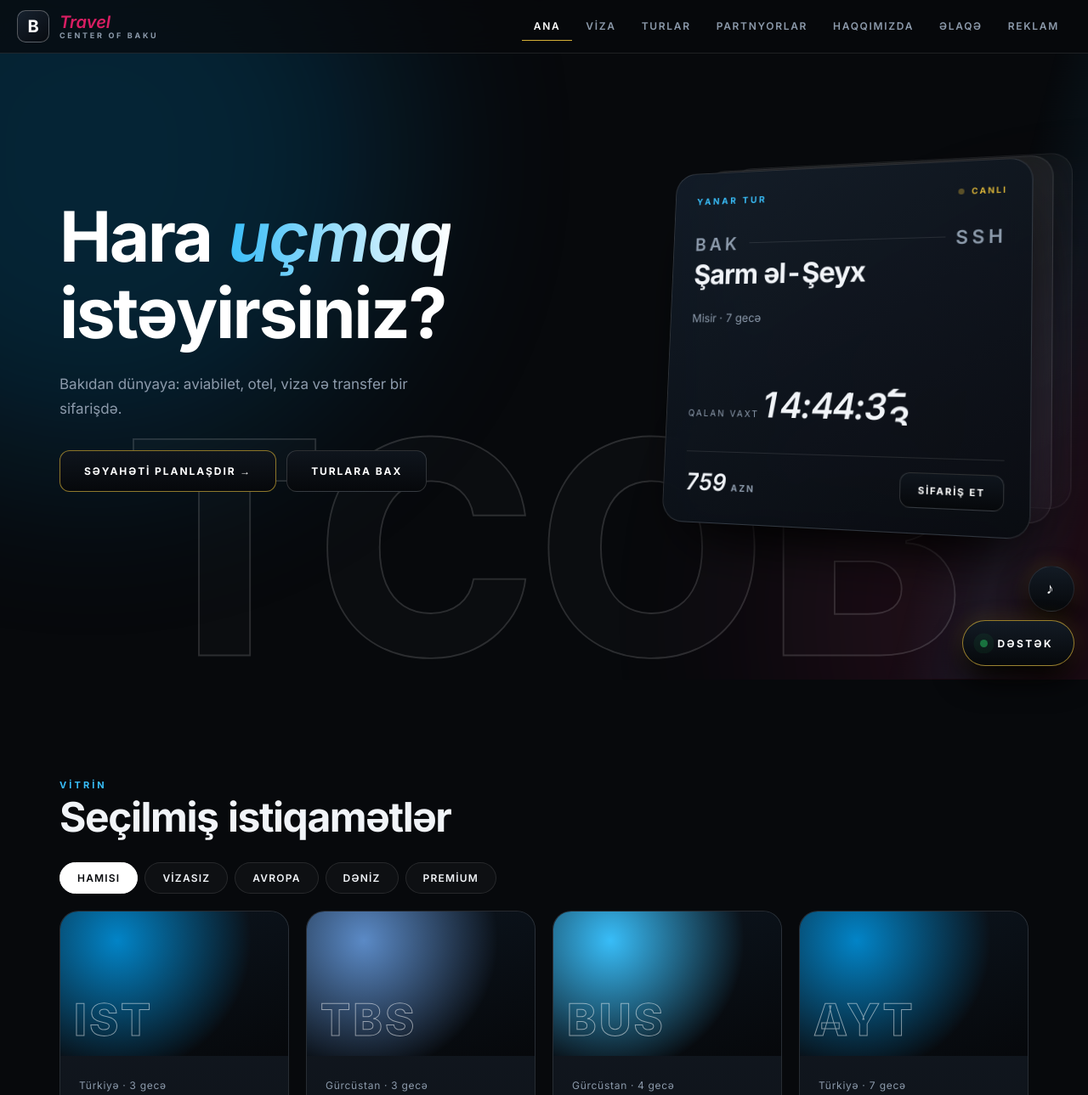
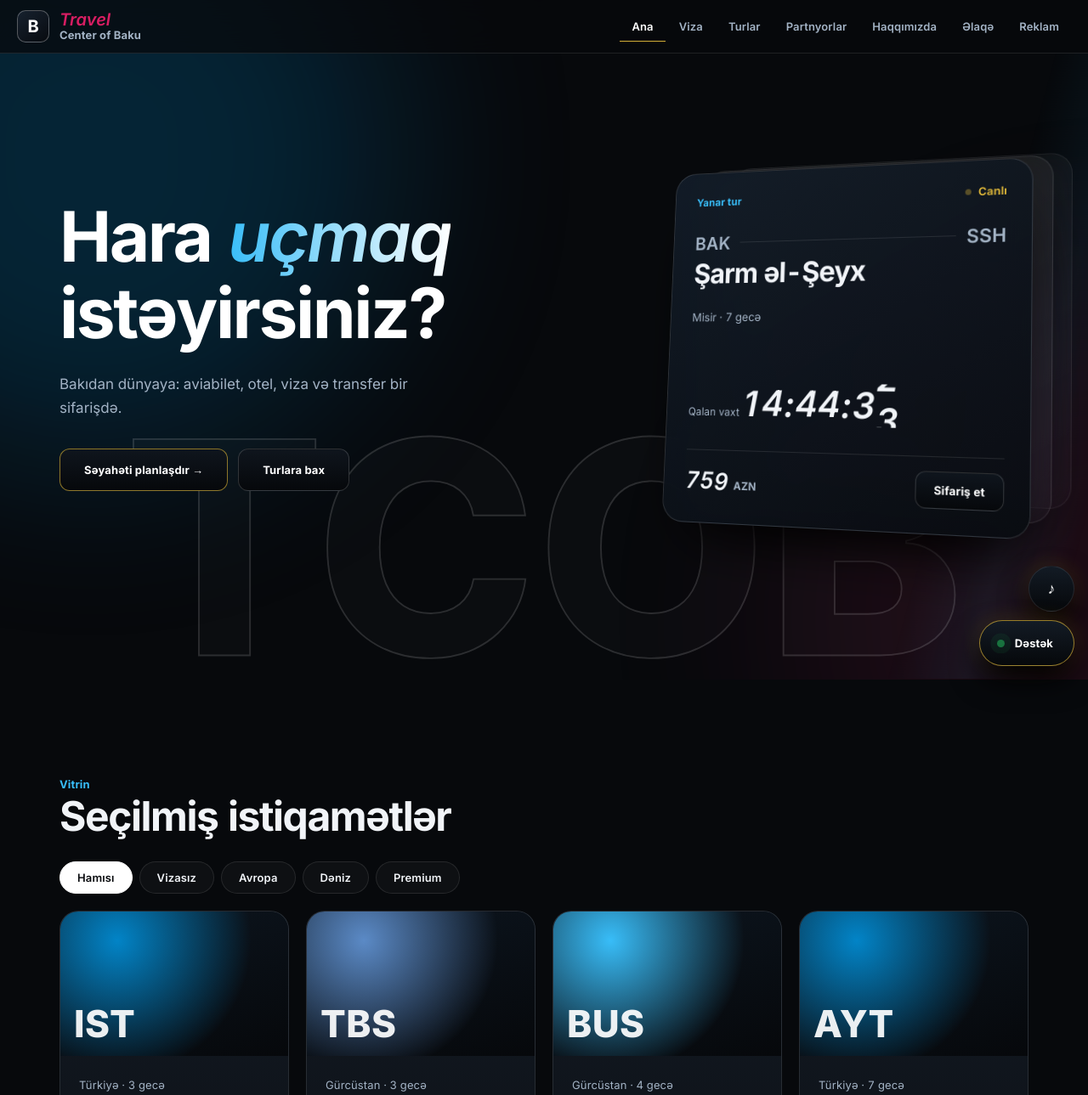
Before and after one commit to azvectornihadshefiyev-creator/tcob, a plain HTML site: page index.html in a window 1280 px wide. Shown: the top 1289 px of the page at 85% size. Drawn offline with Linux system fonts and the light colour scheme.

Commit message:
Add files via upload

```diff
--- a/index.html
+++ b/index.html
@@ -7,17 +7,17 @@
 <title>Travel Center of Baku</title>
 <link rel="stylesheet" href="https://fonts.googleapis.com/css2?family=Inter:ital,wght@0,400;0,500;0,600;0,700;0,800;1,600&display=swap">
 <style>
-:root{color-scheme:dark;--bg:#07090c;--g1:#0d1117;--g2:#131a23;--ink:#f1f4f8;--mut:#8c9aab;--line:rgba(255,255,255,.1);--sky:#38BDF8;--deep:#0284C7;--steel:#5B8AC6;--pink:#D91E63;--gold:#D4AF37;--ivory:#f4f1ea;--d:Inter,"Segoe UI",system-ui,sans-serif;box-sizing:border-box;padding-top:env(safe-area-inset-top,0px);padding-bottom:env(safe-area-inset-bottom,0px)}
+:root{color-scheme:dark;--bg:#07090c;--g1:#0d1117;--g2:#131a23;--ink:#f1f4f8;--mut:#a3b3c5;--line:rgba(255,255,255,.1);--sky:#38BDF8;--deep:#0284C7;--steel:#5B8AC6;--pink:#D91E63;--gold:#D4AF37;--ivory:#f4f1ea;--d:Inter,"Segoe UI",system-ui,sans-serif;box-sizing:border-box;padding-top:env(safe-area-inset-top,0px);padding-bottom:env(safe-area-inset-bottom,0px)}
 @property --a{syntax:"<angle>";initial-value:0deg;inherits:false}
 *{box-sizing:border-box;margin:0}
 html{scroll-padding-top:env(safe-area-inset-top,0px);scroll-behavior:smooth}
-body{background:var(--bg);color:var(--ink);font:400 16px/1.7 Inter,"Segoe UI",system-ui,sans-serif;overflow-x:hidden;font-variant-numeric:lining-nums tabular-nums}
+body{background:var(--bg);color:var(--ink);font:400 16px/1.65 Inter,"Segoe UI",system-ui,sans-serif;overflow-x:hidden;font-variant-numeric:lining-nums tabular-nums}
 body.cc,body.cc *{cursor:none!important}
 h1,h2,h3{font-family:var(--d);font-weight:700;line-height:1.1;letter-spacing:-.03em}
 h2{font-size:clamp(28px,4.4vw,48px);margin-bottom:22px}
 h3{font-size:22px}
 .wrap{max-width:1180px;margin:0 auto;padding:0 20px}
-.kick{font:700 11px Inter,"Segoe UI",system-ui,sans-serif;letter-spacing:.28em;text-transform:uppercase;color:var(--sky)}
+.kick{font:700 13px Inter,"Segoe UI",system-ui,sans-serif;letter-spacing:.01em;color:var(--sky)}
 .mesh{position:fixed;inset:0;z-index:-1;background:var(--bg);overflow:hidden}
 .mesh i{position:absolute;width:56vmax;height:56vmax;border-radius:50%;filter:blur(110px);opacity:.22;animation:mv 30s ease-in-out infinite alternate}
 .mesh i:nth-child(1){background:var(--deep);left:-20vmax;top:-14vmax}
@@ -33,19 +33,19 @@ header{position:sticky;top:env(safe-area-inset-top,0px);z-index:40;display:flex;
 .lg{display:flex;align-items:center;gap:12px;text-decoration:none;color:#fff;flex:none}
 .lg i{width:38px;height:38px;border:1px solid rgba(255,255,255,.3);border-radius:10px;display:grid;place-items:center;font:700 20px var(--d);font-style:normal;background:linear-gradient(145deg,#16212e,#080b10)}
 .lg em{display:block;font:italic 600 20px/1 var(--d);color:var(--pink)}
-.lg small{display:block;font:700 9px Inter,"Segoe UI",system-ui,sans-serif;letter-spacing:.3em;text-transform:uppercase;color:var(--mut)}
+.lg small{display:block;font:700 13px Inter,"Segoe UI",system-ui,sans-serif;letter-spacing:.01em;color:var(--mut)}
 nav{display:flex;gap:2px;overflow-x:auto;min-width:0}
-nav a{white-space:nowrap;text-decoration:none;padding:9px 14px;font:600 12px Inter,"Segoe UI",system-ui,sans-serif;letter-spacing:.14em;text-transform:uppercase;color:var(--mut);border-bottom:1px solid transparent;transition:.3s}
+nav a{white-space:nowrap;text-decoration:none;padding:9px 14px;font:600 13px Inter,"Segoe UI",system-ui,sans-serif;letter-spacing:.01em;color:var(--mut);border-bottom:1px solid transparent;transition:.3s}
 nav a:hover{color:#fff}
 nav a.on{color:#fff;border-color:var(--gold)}
 .view{display:none}.view.on{display:block;animation:vin .8s cubic-bezier(.2,.8,.2,1)}
 @keyframes vin{from{opacity:0;transform:translateY(-28px)}}
-.btn{position:relative;overflow:hidden;display:inline-flex;align-items:center;gap:10px;cursor:pointer;color:#fff;text-decoration:none;font:700 12px Inter,"Segoe UI",system-ui,sans-serif;letter-spacing:.16em;text-transform:uppercase;padding:16px 28px;border-radius:12px;background:linear-gradient(180deg,#0f151d,#06080b);border:1px solid rgba(255,255,255,.16);transition:border-color .3s,transform .3s,box-shadow .3s}
+.btn{position:relative;overflow:hidden;display:inline-flex;align-items:center;gap:10px;cursor:pointer;color:#fff;text-decoration:none;font:700 13px Inter,"Segoe UI",system-ui,sans-serif;letter-spacing:.01em;padding:16px 28px;border-radius:12px;background:linear-gradient(180deg,#0f151d,#06080b);border:1px solid rgba(255,255,255,.16);transition:border-color .3s,transform .3s,box-shadow .3s}
 .btn::after{content:"";position:absolute;inset:0;background:linear-gradient(110deg,transparent 35%,rgba(255,255,255,.2) 50%,transparent 65%);transform:translateX(-130%);transition:transform .8s}
 .btn:hover{border-color:rgba(255,255,255,.75);transform:translateY(-2px);box-shadow:0 16px 30px -14px #000}
 .btn:hover::after{transform:translateX(130%)}
 .btn.p{border-color:rgba(212,175,55,.65)}
-.btn.s{padding:12px 20px;font-size:11px}
+.btn.s{padding:12px 20px;font-size:13px}
 .hero{position:relative;overflow:hidden;min-height:calc(100vh - 64px);padding:70px 0 120px;display:flex;align-items:center}
 .tcob{position:absolute;left:50%;bottom:-3%;width:min(1500px,190vw);transform:translateX(-50%);pointer-events:none}
 .tcob text{font:800 280px var(--d);text-anchor:middle;fill:rgba(255,255,255,.018);stroke-width:1.5}
@@ -69,24 +69,24 @@ nav a.on{color:#fff;border-color:var(--gold)}
 .l3::after{content:"";position:absolute;inset:0;background:linear-gradient(115deg,transparent 40%,rgba(255,255,255,.12) 50%,transparent 60%);animation:ls 6s ease-in-out infinite;pointer-events:none}
 @keyframes ls{0%{transform:translateX(-130%)}40%,100%{transform:translateX(130%)}}
 .l3 .top{display:flex;justify-content:space-between;align-items:center}
-.live{font:700 10px Inter,"Segoe UI",system-ui,sans-serif;letter-spacing:.2em;text-transform:uppercase;color:var(--gold);display:flex;align-items:center;gap:8px}
+.live{font:700 13px Inter,"Segoe UI",system-ui,sans-serif;letter-spacing:.01em;color:var(--gold);display:flex;align-items:center;gap:8px}
 .live i{width:7px;height:7px;border-radius:50%;background:var(--gold);animation:bl 1.4s infinite}
 @keyframes bl{50%{opacity:.25}}
-.l3 .rt{font:600 22px var(--d);letter-spacing:.2em;color:var(--mut);display:flex;align-items:center;gap:12px;margin-bottom:6px}
+.l3 .rt{font:600 22px var(--d);letter-spacing:.01em;color:var(--mut);display:flex;align-items:center;gap:12px;margin-bottom:6px}
 .l3 .rt u{flex:1;height:1px;background:var(--line)}
 .l3 h3{font-size:34px}
 .l3 p{color:var(--mut);font-size:14px}
 .od{display:inline-flex;font-variant-numeric:tabular-nums}
-.od .dg{display:inline-block;height:1em;line-height:1;overflow:hidden;vertical-align:top;width:.62em;text-align:center}
-.od .dg b{display:block;font-weight:inherit;line-height:1;transition:transform 1.1s cubic-bezier(.2,.8,.2,1)}
-.od .sp{display:inline-block;line-height:1;width:.3em;text-align:center}
+.od .dg{display:inline-block;height:1.2em;line-height:1.2;overflow:hidden;vertical-align:top;width:.66em;text-align:center}
+.od .dg b{display:block;font-weight:inherit;line-height:1.2;transition:transform 1.1s cubic-bezier(.2,.8,.2,1)}
+.od .sp{display:inline-block;line-height:1.2;width:.34em;text-align:center}
 .big{font:700 42px/1 var(--d);margin-top:4px}
 .l3 .foot{display:flex;justify-content:space-between;align-items:center;border-top:1px solid var(--line);padding-top:16px}
 .price{font:700 28px/1 var(--d)}
-.price small{font:700 11px Inter,"Segoe UI",system-ui,sans-serif;letter-spacing:.2em;color:var(--mut)}
+.price small{font:700 13px Inter,"Segoe UI",system-ui,sans-serif;letter-spacing:.01em;color:var(--mut)}
 .sec{padding:110px 0 0}
 .mo{display:flex;gap:8px;overflow-x:auto;padding:4px 0 20px}
-.mo button,.chip,.seg{cursor:pointer;border:1px solid var(--line);background:rgba(255,255,255,.03);color:var(--ink);border-radius:99px;padding:10px 20px;font:600 12px Inter,"Segoe UI",system-ui,sans-serif;letter-spacing:.1em;text-transform:uppercase;white-space:nowrap;transition:.3s}
+.mo button,.chip,.seg{cursor:pointer;border:1px solid var(--line);background:rgba(255,255,255,.03);color:var(--ink);border-radius:99px;padding:10px 20px;font:600 13px Inter,"Segoe UI",system-ui,sans-serif;letter-spacing:.01em;white-space:nowrap;transition:.3s}
 .mo button:hover,.chip:hover{border-color:rgba(255,255,255,.6)}
 .mo button.on,.chip.on{background:#fff;color:#07090c;border-color:#fff}
 .tg{display:grid;gap:20px;grid-template-columns:repeat(auto-fill,minmax(260px,1fr));perspective:1000px}
@@ -95,12 +95,12 @@ nav a.on{color:#fff;border-color:var(--gold)}
 .tc::after,.bn::after,.vr::after{content:"";position:absolute;inset:0;pointer-events:none;background:radial-gradient(260px circle at var(--mx,50%) var(--my,0%),rgba(255,255,255,.12),transparent 60%),linear-gradient(115deg,transparent 35%,rgba(56,189,248,.08) 48%,rgba(217,30,99,.07) 54%,transparent 66%);opacity:0;transition:opacity .4s}
 .tc:hover::after,.bn:hover::after,.vr:hover::after{opacity:1}
 .art{height:170px;position:relative;cursor:zoom-in;background:radial-gradient(circle at 25% 20%,var(--g),transparent 65%),linear-gradient(160deg,#0d1620,#06080b);display:flex;align-items:flex-end;padding:16px}
-.art b{font:800 52px/1 var(--d);color:transparent;-webkit-text-stroke:1px rgba(255,255,255,.5);letter-spacing:.06em}
+.art b{font:800 44px/1 var(--d);color:rgba(255,255,255,.92);letter-spacing:.01em}
 .tc .bd{padding:20px 22px 22px}
-.tc small{color:var(--mut);font-size:12px;letter-spacing:.06em}
+.tc small{color:var(--mut);font-size:13px;letter-spacing:.01em}
 .tc h3{margin:2px 0 14px;font-size:24px}
 .pr{display:flex;justify-content:space-between;align-items:center;margin-bottom:16px}
-.pr>span:first-child{font:700 10px Inter,"Segoe UI",system-ui,sans-serif;letter-spacing:.2em;text-transform:uppercase;color:var(--gold)}
+.pr>span:first-child{font:700 13px Inter,"Segoe UI",system-ui,sans-serif;letter-spacing:.01em;color:var(--gold)}
 .pv{font:700 22px/1 var(--d);display:flex;gap:6px;align-items:baseline}
 .bento{display:grid;gap:16px;grid-template-columns:repeat(4,1fr);grid-auto-rows:minmax(200px,auto)}
 .bn{position:relative;overflow:hidden;padding:28px;border-radius:24px;background:linear-gradient(180deg,var(--g2),var(--g1));border:1px solid var(--line)}
@@ -119,12 +119,12 @@ nav a.on{color:#fff;border-color:var(--gold)}
 .vip{background:linear-gradient(160deg,#090b0f,#10161f);border:1px solid rgba(212,175,55,.6);border-radius:32px;padding:48px 28px;box-shadow:0 0 70px rgba(212,175,55,.12),inset 0 0 60px rgba(212,175,55,.05)}
 .vip h2{color:var(--gold)}
 .vr{position:relative;overflow:hidden;display:grid;grid-template-columns:1fr auto;gap:12px;align-items:center;padding:20px 8px;border-bottom:1px solid rgba(212,175,55,.25)}
-.vr b{font:600 20px var(--d)}.vr small{display:block;color:var(--gold);font:700 10px Inter,"Segoe UI",system-ui,sans-serif;letter-spacing:.2em;text-transform:uppercase}
+.vr b{font:600 20px var(--d)}.vr small{display:block;color:var(--gold);font:700 13px Inter,"Segoe UI",system-ui,sans-serif;letter-spacing:.01em}
 .vr .od{font:700 32px/1 var(--d);color:var(--gold)}
 .vz{display:grid;gap:20px;grid-template-columns:repeat(auto-fit,minmax(270px,1fr))}
 .pass{position:relative;background:var(--ivory);color:#0b1520;border-radius:20px;padding:26px;border-top:4px solid var(--c)}
 .pass h3{font-size:28px}
-.pass .rg{display:inline-block;margin:6px 0 12px;padding:4px 12px;border-radius:99px;border:1px solid var(--c);color:var(--c);font:700 10px Inter,"Segoe UI",system-ui,sans-serif;letter-spacing:.16em;text-transform:uppercase}
+.pass .rg{display:inline-block;margin:6px 0 12px;padding:4px 12px;border-radius:99px;border:1px solid var(--c);color:var(--c);font:700 13px Inter,"Segoe UI",system-ui,sans-serif;letter-spacing:.01em}
 .pass p{font-size:14px;color:#4a5b6c}
 .pass .btn{margin-top:14px}
 .card{position:relative;background:linear-gradient(180deg,var(--g2),var(--g1));border:1px solid var(--line);border-radius:24px;padding:28px}
@@ -132,18 +132,18 @@ nav a.on{color:#fff;border-color:var(--gold)}
 .rev{margin-top:12px;padding:16px 18px;border-left:2px solid var(--pink);background:rgba(255,255,255,.04);border-radius:0 12px 12px 0}
 .fl{position:relative;margin:10px 0}
 .fl label{position:absolute;left:16px;top:16px;color:var(--mut);font-size:15px;transition:.25s;pointer-events:none}
-.fl input:focus+label,.fl input:not(:placeholder-shown)+label,.fl textarea:focus+label,.fl textarea:not(:placeholder-shown)+label{top:-8px;font-size:10px;letter-spacing:.14em;text-transform:uppercase;background:#0d1117;padding:0 8px;color:var(--sky)}
+.fl input:focus+label,.fl input:not(:placeholder-shown)+label,.fl textarea:focus+label,.fl textarea:not(:placeholder-shown)+label{top:-8px;font-size:13px;letter-spacing:.01em;background:#0d1117;padding:0 8px;color:var(--sky)}
 input,select,textarea{width:100%;padding:16px;border-radius:12px;border:1px solid var(--line);background:rgba(255,255,255,.03);color:var(--ink);font:inherit;outline:0;transition:.3s;margin:0}
 input:focus,select:focus,textarea:focus{border-color:var(--sky);box-shadow:0 0 0 3px rgba(56,189,248,.14),0 0 28px rgba(56,189,248,.35)}
 select option{background:#0d1117}
-.sl{display:block;font:700 10px Inter,"Segoe UI",system-ui,sans-serif;letter-spacing:.2em;text-transform:uppercase;color:var(--mut);margin:14px 0 6px}
+.sl{display:block;font:700 13px Inter,"Segoe UI",system-ui,sans-serif;letter-spacing:.01em;color:var(--mut);margin:14px 0 6px}
 .stats{display:grid;gap:18px;grid-template-columns:repeat(auto-fit,minmax(230px,1fr))}
 .stats .card{text-align:center}
 .stats .od{font:700 40px/1 var(--d);margin-bottom:10px;justify-content:center;display:flex}
-.stats span.t{color:var(--mut);font-size:12px;letter-spacing:.18em;text-transform:uppercase}
+.stats span.t{color:var(--mut);font-size:13px;letter-spacing:.01em}
 .ph{padding:80px 0 30px;background:radial-gradient(circle at 85% 0,rgba(56,189,248,.14),transparent 45%)}
 .ph h1{font-size:clamp(34px,5.6vw,68px);margin-top:26px}
-.back{display:inline-block;padding:10px 20px;border:1px solid var(--line);border-radius:99px;text-decoration:none;color:var(--mut);font:600 12px Inter,"Segoe UI",system-ui,sans-serif;letter-spacing:.14em;text-transform:uppercase;transition:.3s}
+.back{display:inline-block;padding:10px 20px;border:1px solid var(--line);border-radius:99px;text-decoration:none;color:var(--mut);font:600 13px Inter,"Segoe UI",system-ui,sans-serif;letter-spacing:.01em;transition:.3s}
 .back:hover{color:#fff;border-color:#fff}
 .ov,.lb{position:fixed;inset:0;display:none;place-items:center;background:rgba(3,5,8,.82);backdrop-filter:blur(14px);padding:14px}
 .ov{z-index:100}.lb{z-index:150}
@@ -154,18 +154,18 @@ select option{background:#0d1117}
 .chips{display:flex;flex-wrap:wrap;gap:8px;margin:6px 0}
 .segs{display:grid;grid-template-columns:repeat(3,1fr);gap:8px}
 .seg{border-radius:16px;text-align:left;white-space:normal;letter-spacing:0;text-transform:none;padding:14px}
-.seg b{display:block;font:600 15px var(--d)}.seg small{color:var(--mut);font-size:11px;line-height:1.3;display:block}
+.seg b{display:block;font:600 15px var(--d)}.seg small{color:var(--mut);font-size:13px;line-height:1.3;display:block}
 .seg.on{border-color:var(--gold);background:rgba(212,175,55,.1)}
 #sug{position:absolute;left:0;right:0;background:#111a25;border:1px solid var(--line);border-radius:12px;z-index:5;max-height:190px;overflow:auto;box-shadow:0 20px 40px #000}
 #sug div{padding:11px 16px;display:flex;justify-content:space-between}
 #sug div:hover{background:rgba(56,189,248,.16)}
-.tag{font-size:10px;font-style:normal;padding:2px 9px;border-radius:99px;border:1px solid var(--gold);color:var(--gold);margin-left:4px;letter-spacing:.06em}
+.tag{font-size:13px;font-style:normal;padding:2px 9px;border-radius:99px;border:1px solid var(--gold);color:var(--gold);margin-left:4px;letter-spacing:.01em}
 .radar{position:relative;width:100px;height:100px;margin:4px auto 18px}
 .radar i{position:absolute;inset:0;border-radius:50%;border:1px solid var(--pink);animation:rd 2.6s ease-out infinite}
 .radar i:nth-child(2){animation-delay:.9s}.radar i:nth-child(3){animation-delay:1.8s}
 .radar::after{content:"";position:absolute;inset:44px;border-radius:50%;background:var(--pink)}
 @keyframes rd{from{transform:scale(.2);opacity:1}to{transform:scale(1.5);opacity:0}}
-.fab{position:fixed;right:16px;bottom:calc(16px + env(safe-area-inset-bottom,0px));z-index:90;height:54px;padding:0 24px 0 20px;border-radius:99px;border:1px solid rgba(212,175,55,.7);background:linear-gradient(180deg,#131b25,#06080b);color:#fff;font:700 12px Inter,"Segoe UI",system-ui,sans-serif;letter-spacing:.2em;text-transform:uppercase;display:flex;align-items:center;gap:12px;box-shadow:0 16px 34px #000,0 0 26px rgba(212,175,55,.2)}
+.fab{position:fixed;right:16px;bottom:calc(16px + env(safe-area-inset-bottom,0px));z-index:90;height:54px;padding:0 24px 0 20px;border-radius:99px;border:1px solid rgba(212,175,55,.7);background:linear-gradient(180deg,#131b25,#06080b);color:#fff;font:700 13px Inter,"Segoe UI",system-ui,sans-serif;letter-spacing:.01em;display:flex;align-items:center;gap:12px;box-shadow:0 16px 34px #000,0 0 26px rgba(212,175,55,.2)}
 .fab i{width:9px;height:9px;border-radius:50%;background:#25D366;animation:pl 1.4s infinite}
 @keyframes pl{0%,100%{box-shadow:0 0 0 0 rgba(37,211,102,.8)}50%{opacity:.4;box-shadow:0 0 0 9px rgba(37,211,102,0)}}
 .snd{width:54px;padding:0;justify-content:center;font-size:18px;bottom:calc(80px + env(safe-area-inset-bottom,0px));border-color:var(--line)}
@@ -174,7 +174,7 @@ select option{background:#0d1117}
 .rv{opacity:0;transform:translateY(44px);transition:opacity .9s cubic-bezier(.2,.8,.2,1),transform .9s cubic-bezier(.2,.8,.2,1)}
 .rv.in{opacity:1;transform:none}
 .lb .z{width:min(900px,100%);height:min(70vh,540px);border-radius:26px;border:1px solid var(--line);display:flex;align-items:flex-end;padding:30px;background:radial-gradient(circle at 25% 20%,var(--g),transparent 65%),#080b10;animation:pop .6s cubic-bezier(.2,1.3,.4,1)}
-.lb .z b{font:800 clamp(48px,11vw,120px)/1 var(--d);color:transparent;-webkit-text-stroke:1px rgba(255,255,255,.6)}
+.lb .z b{font:800 clamp(48px,11vw,120px)/1 var(--d);color:#fff}
 .ini{width:54px;height:54px;border-radius:14px;border:1px solid var(--line);display:grid;place-items:center;font:600 24px var(--d);margin-bottom:14px;background:linear-gradient(145deg,#16212e,#080b10)}
 footer{margin-top:110px;border-top:1px solid var(--line);color:var(--mut);padding:40px 0 calc(48px + env(safe-area-inset-bottom,0px));font-size:13px}
 @media(max-width:640px){header{flex-wrap:wrap}.lg small{display:none}}
@@ -198,7 +198,7 @@ footer{margin-top:110px;border-top:1px solid var(--line);color:var(--mut);paddin
 <div class="scene"><div class="stack" id="stk"><div class="l l1"></div><div class="l l2"></div>
 <div class="l l3" id="hot"><div class="top"><span class="kick">Yanar tur</span><span class="live"><i></i>Canlı</span></div>
 <div><div class="rt">BAK<u></u>SSH</div><h3>Şarm əl-Şeyx</h3><p>Misir · 7 gecə</p></div>
-<div><small style="color:var(--mut);font-size:11px;letter-spacing:.2em;text-transform:uppercase">Qalan vaxt</small><div class="od big" id="cd"></div></div>
+<div><small style="color:var(--mut);font-size:13px;letter-spacing:.01em">Qalan vaxt</small><div class="od big" id="cd"></div></div>
 <div class="foot"><span class="price"><span class="od" id="hp"></span> <small>AZN</small></span><span class="btn s">Sifariş et</span></div></div></div></div></div>
 </div>
 
@@ -274,7 +274,7 @@ function norm(s){return s.toLowerCase().replace(/ə/g,"e").replace(/ı/g,"i").re
 function bad(s){var n=norm(s),j=n.replace(/\s/g,"");return BAD.some(function(w){var x=norm(w);return n.indexOf(x)>-1||j.indexOf(x.replace(/\s/g,""))>-1})}
 var TOURS=[["IST","İstanbul","Türkiyə","3 gecə",389,"Vizasız","#0284C7"],["TBS","Tbilisi","Gürcüstan","3 gecə",189,"Vizasız","#5B8AC6"],["BUS","Batumi","Gürcüstan","4 gecə",259,"Vizasız","#38BDF8"],["AYT","Antaliya","Türkiyə","7 gecə",649,"Dəniz","#0284C7"],["SSH","Şarm əl-Şeyx","Misir","7 gecə",759,"Dəniz","#38BDF8"],["DXB","Dubay","BƏƏ","5 gecə",899,"Premium","#D4AF37"],["CDG","Paris","Fransa","5 gecə",1390,"Avropa","#D91E63"],["FCO","Roma","İtaliya","5 gecə",1290,"Avropa","#5B8AC6"],["BCN","Barselona","İspaniya","6 gecə",1350,"Avropa","#D91E63"],["MLE","Maldiv adaları","Maldiv","7 gecə",2790,"Premium","#D4AF37"],["BKK","Bangkok","Tailand","8 gecə",1590,"Dəniz","#0284C7"],["DPS","Bali","İndoneziya","9 gecə",1990,"Dəniz","#38BDF8"]];
 function od(el,str){var sig=str.replace(/\d/g,"#");if(el._g!==sig){el._g=sig;el.innerHTML=str.split("").map(function(c){return/\d/.test(c)?'<i class="dg"><b>0<br>1<br>2<br>3<br>4<br>5<br>6<br>7<br>8<br>9</b></i>':'<i class="sp">'+c+"</i>"}).join("");el._f=1}
-var k=el.children;setTimeout(function(){for(var i=0;i<str.length;i++)if(/\d/.test(str[i]))k[i].firstChild.style.transform="translateY(-"+str[i]+"em)"},el._f?40:0);el._f=0}
+var k=el.children;setTimeout(function(){for(var i=0;i<str.length;i++)if(/\d/.test(str[i]))k[i].firstChild.style.transform="translateY(-"+(str[i]*1.2)+"em)"},el._f?40:0);el._f=0}
 function zero(s){return s.replace(/\d/g,"0")}
 function p2(n){return(n<10?"0":"")+n}
 var rm=matchMedia("(prefers-reduced-motion:reduce)").matches;
```
